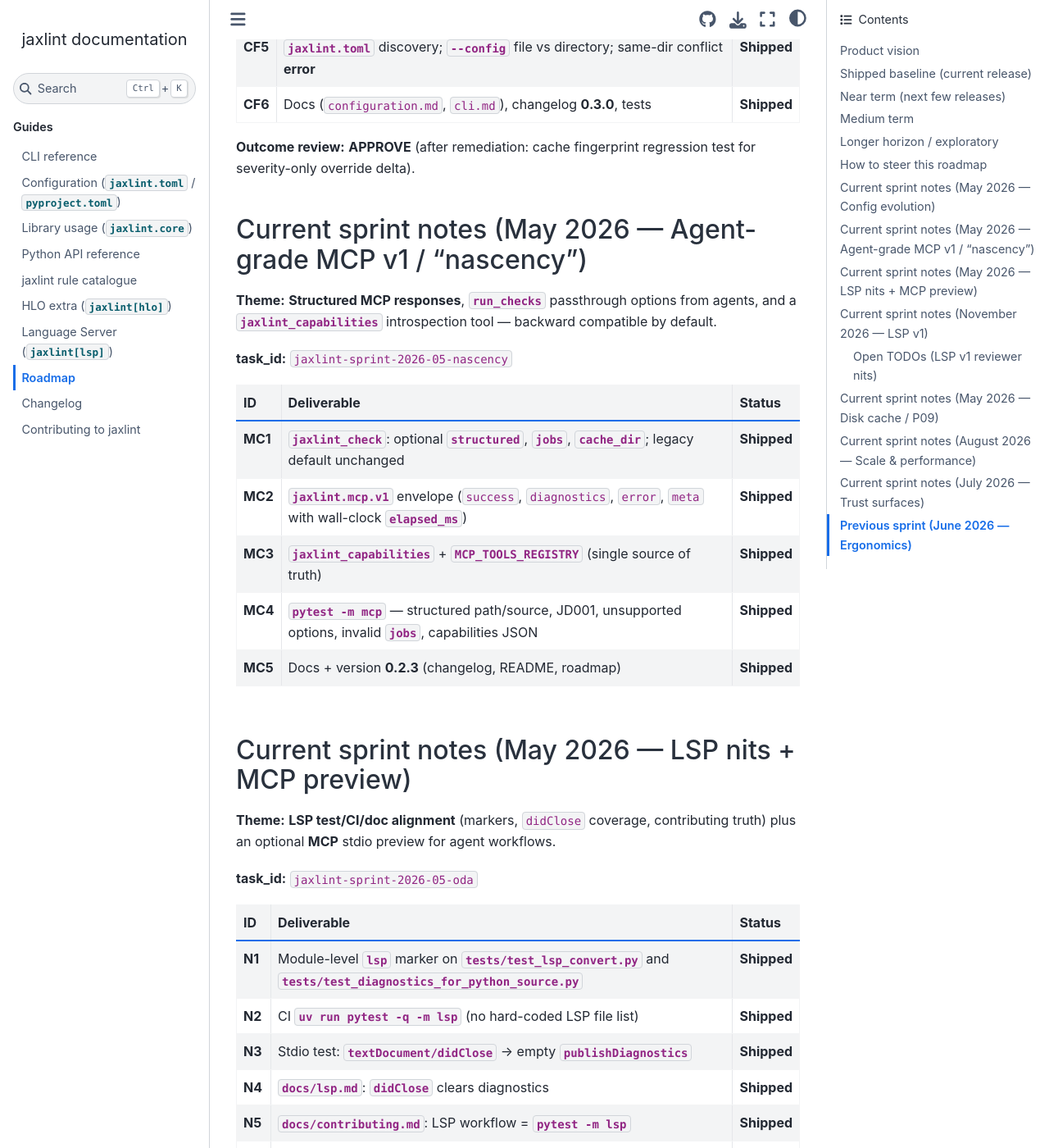
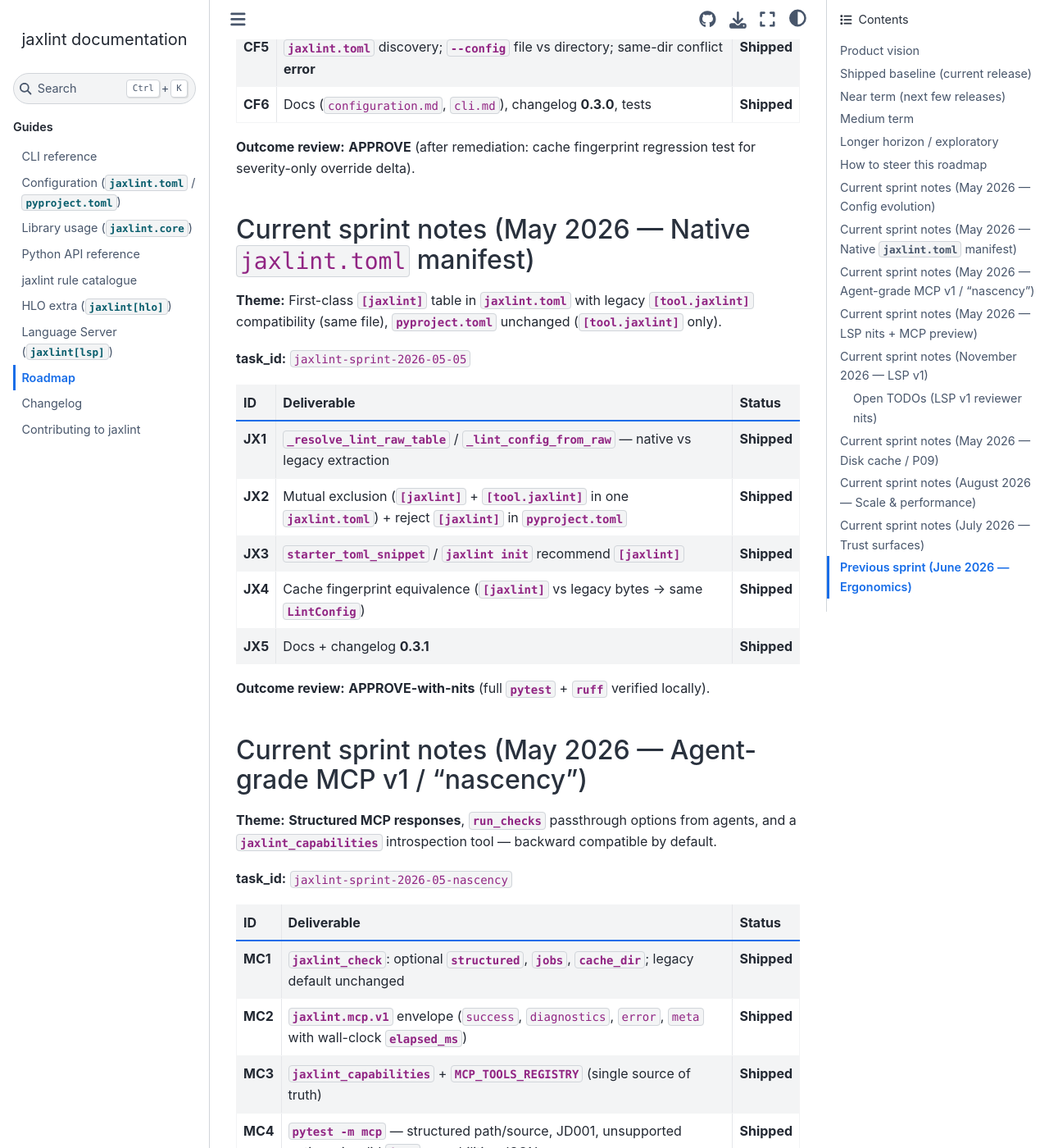
Before and after one commit to maraxen/jaxlint, a Sphinx documentation site: the page built from docs/roadmap.md, in a window 1280 px wide and 1400 px high, scrolled down 4068 px. Shown: the whole window at 82% size. Built offline with Sphinx 7.4.7 and the Sphinx Book theme 1.1.4, drawn with Linux system fonts in a browser that asks for light colours.

Commit message:
docs(roadmap): record jaxlint-sprint-2026-05-05 native [jaxlint] outcomes
Co-authored-by: Cursor <cursoragent@cursor.com>

```diff
--- a/docs/roadmap.md
+++ b/docs/roadmap.md
@@ -72,6 +72,22 @@ Open issues or RFC-style PRs that spell out **rule IDs**, **default severity**,
 | **CF6** | Docs (`configuration.md`, `cli.md`), changelog **0.3.0**, tests | **Shipped** |
 
 **Outcome review:** **APPROVE** (after remediation: cache fingerprint regression test for severity-only override delta).
+
+## Current sprint notes (May 2026 — Native `jaxlint.toml` manifest)
+
+**Theme:** First-class **`[jaxlint]`** table in **`jaxlint.toml`** with legacy **`[tool.jaxlint]`** compatibility (same file), **`pyproject.toml`** unchanged (**`[tool.jaxlint]`** only).
+
+**task_id:** `jaxlint-sprint-2026-05-05`
+
+| ID | Deliverable | Status |
+|----|-------------|--------|
+| **JX1** | **`_resolve_lint_raw_table`** / **`_lint_config_from_raw`** — native vs legacy extraction | **Shipped** |
+| **JX2** | Mutual exclusion (**`[jaxlint]`** + **`[tool.jaxlint]`** in one **`jaxlint.toml`**) + reject **`[jaxlint]`** in **`pyproject.toml`** | **Shipped** |
+| **JX3** | **`starter_toml_snippet`** / **`jaxlint init`** recommend **`[jaxlint]`** | **Shipped** |
+| **JX4** | Cache fingerprint equivalence (**`[jaxlint]`** vs legacy bytes → same **`LintConfig`**) | **Shipped** |
+| **JX5** | Docs + changelog **0.3.1** | **Shipped** |
+
+**Outcome review:** **APPROVE-with-nits** (full **`pytest`** + **`ruff`** verified locally).
 
 ## Current sprint notes (May 2026 — Agent-grade MCP v1 / “nascency”)
 
```
